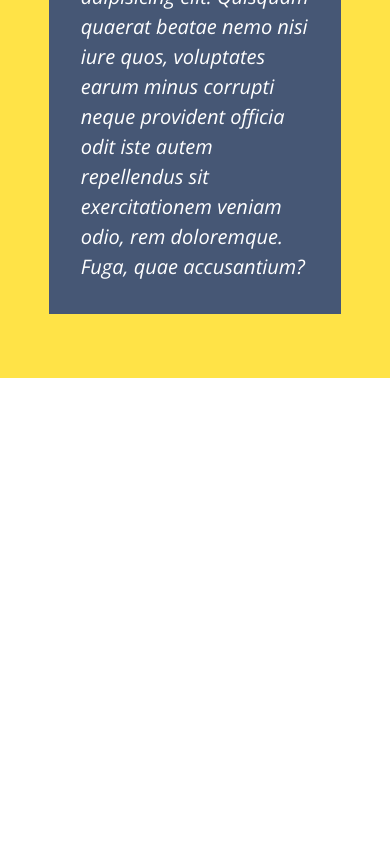
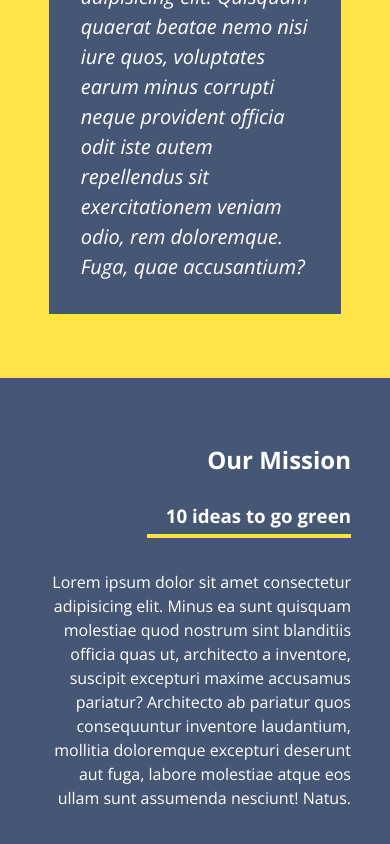
Before and after one commit to andrewrey/layout4, a website: page index.html in a window 390 px wide. Shown: the part 4621-5465 px from the top of the page. Before the commit the page ends 4999 px from the top, so only its background shows below. Drawn offline with nearby package versions, Linux system fonts and the light colour scheme.

Commit message:
section five layout for mobile and desktop complete

```diff
--- a/index.html
+++ b/index.html
@@ -156,7 +156,22 @@
           </div>
         </div>
       </section>
-      <section class="five"></section>
+      <section class="five">
+        <div class="wrap">
+          <div class="mission__card">
+            <h2>Our Mission</h2>
+            <h3>10 ideas to go green</h3>
+            <p>
+              Lorem ipsum dolor sit amet consectetur adipisicing elit. Minus ea
+              sunt quisquam molestiae quod nostrum sint blanditiis officia quas
+              ut, architecto a inventore, suscipit excepturi maxime accusamus
+              pariatur? Architecto ab pariatur quos consequuntur inventore
+              laudantium, mollitia doloremque excepturi deserunt aut fuga,
+              labore molestiae atque eos ullam sunt assumenda nesciunt! Natus.
+            </p>
+          </div>
+        </div>
+      </section>
       <section class="six"></section>
       <section class="seven"></section>
       <section class="eight"></section>
--- a/scss/layout/_main.scss
+++ b/scss/layout/_main.scss
@@ -346,7 +346,7 @@
 
 //// Stripes Div END //////
 
-//// Section Four Start //////@at-root
+//// Section Four Start //////
 .four {
   background-color: abstracts.$mYellow;
   padding: 4rem 0;
@@ -354,7 +354,6 @@
   .grid__wrap {
     display: grid;
     grid-template-columns: 1fr;
-    // grid-template-rows: 450px 450px;
     width: 75%;
     max-width: 500px;
 
@@ -380,3 +379,38 @@
     justify-content: center;
   }
 }
+
+//// Section four END ////
+
+//// Section five START /////
+
+.five {
+  .wrap {
+    max-width: 950px;
+  }
+  color: white;
+  padding: 4rem 0;
+  background-color: abstracts.$ind;
+  .mission__card {
+    text-align: right;
+    display: flex;
+    flex-direction: column;
+    align-items: flex-end;
+    h3 {
+      width: max-content;
+      position: relative;
+      padding-bottom: 0.5rem;
+      margin: 1.5rem 0 2rem;
+      &::after {
+        content: "";
+        display: block;
+        position: absolute;
+        height: 4px;
+        background-color: abstracts.$mYellow;
+        width: 110%;
+        bottom: 0;
+        right: 0;
+      }
+    }
+  }
+}
```
Also changed, not shown: css/main.css, 1 other file.
